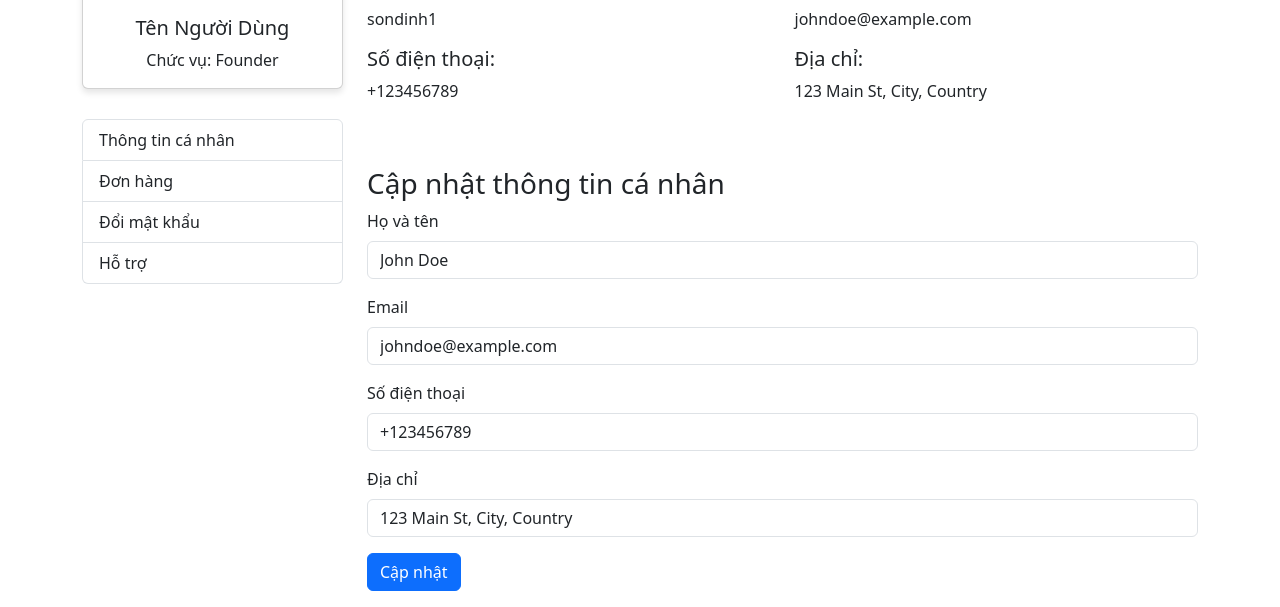
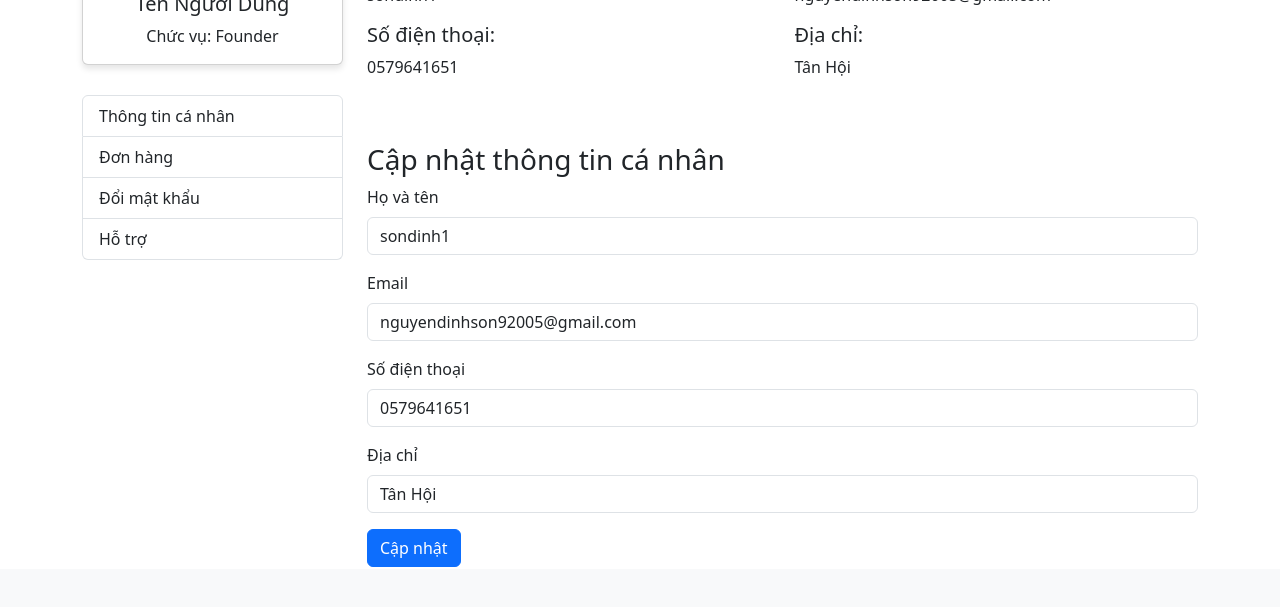
Before and after one commit to sondinh12/Project_1_Gr9, a PHP site: page /Project-1/index.php?act=profile in a window 1280 px wide. Shown: the part 231-838 px from the top of the page. After the commit the page ends 798 px from the top, so only its background shows below. Run offline with PHP 8.4, Linux system fonts and the light colour scheme; the visitor is signed in with stand-in values (Sample User, id 1); data comes from the database, SQL or seed files in the repository; some libraries are stand-ins or nearby versions.

Commit message:
done profile

```diff
--- a/client/controllers/clientController.php
+++ b/client/controllers/clientController.php
@@ -24,10 +24,13 @@ class clientController {
             // var_dump($btn);
             if($this->clientModel->checkAcc($user_name,$pass)>0){
                 $role = $this->clientModel->getRoleByUsername($user_name);
-                $id = $this->clientModel->getIdUser($user_name);
+                $idUs = $this->clientModel->getIdUser($user_name);
+                // var_dump($idUs);
                 $_SESSION['user_name'] = $user_name;
                 $_SESSION['role'] = $role;
+                $id=$idUs['id'];
                 $_SESSION['id'] = $id;
+                // var_dump($_SESSION['id']);
                 header("location:./");
             }
             else{
@@ -180,10 +183,24 @@ class clientController {
     function profileUser(){
             if(isset($_SESSION['id'])){
             $id = $_SESSION['id'];
+            // var_dump($id);
             $info = $this->clientModel->getAllInfoUser($id);
-            echo $info;
             require_once 'views/profile.php';
             }
     }
+
+    function updateUser(){
+        if(isset($_POST['btn_updateUs'])){
+            $id = $_SESSION['id'];
+            $user_name = $_POST['user_name'];
+            $email = $_POST['email'];
+            $phone = $_POST['phone'];
+            $address = $_POST['address'];
+            $update_at = date('Y-m-d H:i:s');
+            if($this->clientModel->updateUser($id,$user_name,$email,$phone,$address,$update_at)){
+                header("location:?act=profile");
+            }
+        }
+    }
 }
 ?>
--- a/client/index.php
+++ b/client/index.php
@@ -23,4 +23,5 @@ match ($act) {
     'resetform'         =>(new clientController())->resetForm(),
     'resetpass'         =>(new clientController())->resetPass(),
     'profile'           =>(new clientController())->profileUser(),
+    'updateuser'        =>(new clientController())->updateUser(),
 };
--- a/client/model/clientModel.php
+++ b/client/model/clientModel.php
@@ -85,5 +85,11 @@ class clientModel {
         $result = $stsm->fetch();
         return $result;
     }
+
+    function updateUser($id,$user_name,$email,$phone,$address,$update_at){
+        $sql="update account set name_user='$user_name',email='$email',phone='$phone',address='$address',update_at='$update_at' where id='$id'";
+        $stmt = $this->conn->prepare($sql);
+        return $stmt->execute();
+    }
 }
 ?>
--- a/client/views/profile.php
+++ b/client/views/profile.php
@@ -43,7 +43,7 @@
             <div class="collapse navbar-collapse" id="navbarNav">
                 <ul class="navbar-nav ms-auto">
                     <li class="nav-item">
-                        <a class="nav-link active" aria-current="page" href="#">Trang chủ</a>
+                        <a class="nav-link active" aria-current="page" href="?act=/">Trang chủ</a>
                     </li>
                     <li class="nav-item">
                         <a class="nav-link" href="#">Shop</a>
@@ -94,17 +94,17 @@
                         </div>
                         <div class="col-md-6">
                             <h5>Email:</h5>
-                            <p><span id="email">johndoe@example.com</span></p>
+                            <p><span id="email"></span><?=$info['email']?></span></p>
                         </div>
                     </div>
                     <div class="row">
                         <div class="col-md-6">
                             <h5>Số điện thoại:</h5>
-                            <p><span id="phone">+123456789</span></p>
+                            <p><span id="phone"><?=$info['phone']?></span></p>
                         </div>
                         <div class="col-md-6">
                             <h5>Địa chỉ:</h5>
-                            <p><span id="address">123 Main St, City, Country</span></p>
+                            <p><span id="address"><?=$info['address']?></span></p>
                         </div>
                     </div>
                 </div>
@@ -113,24 +113,24 @@
                 <!-- Cập nhật thông tin cá nhân -->
                 <div class="update-profile mt-5">
                     <h3>Cập nhật thông tin cá nhân</h3>
-                    <form method="post">
+                    <form method="post" action="?act=updateuser">
                         <div class="mb-3">
                             <label for="updateName" class="form-label">Họ và tên</label>
-                            <input type="text" class="form-control" id="updateName" value="John Doe">
+                            <input type="text" class="form-control" id="updateName" value="<?=$info['name_user']?>" name="user_name">
                         </div>
                         <div class="mb-3">
                             <label for="updateEmail" class="form-label">Email</label>
-                            <input type="email" class="form-control" id="updateEmail" value="johndoe@example.com">
+                            <input type="email" class="form-control" id="updateEmail" value="<?=$info['email']?>" name="email">
                         </div>
                         <div class="mb-3">
                             <label for="updatePhone" class="form-label">Số điện thoại</label>
-                            <input type="tel" class="form-control" id="updatePhone" value="+123456789">
+                            <input type="tel" class="form-control" id="updatePhone" value="<?=$info['phone']?>" name="phone">
                         </div>
                         <div class="mb-3">
                             <label for="updateAddress" class="form-label">Địa chỉ</label>
-                            <input type="text" class="form-control" id="updateAddress" value="123 Main St, City, Country">
+                            <input type="text" class="form-control" id="updateAddress" value="<?=$info['address']?>" name="address">
                         </div>
-                        <button type="submit" class="btn btn-primary">Cập nhật</button>
+                        <button type="submit" class="btn btn-primary" name="btn_updateUs">Cập nhật</button>
                     </form>
                 </div>
             </div>
```
